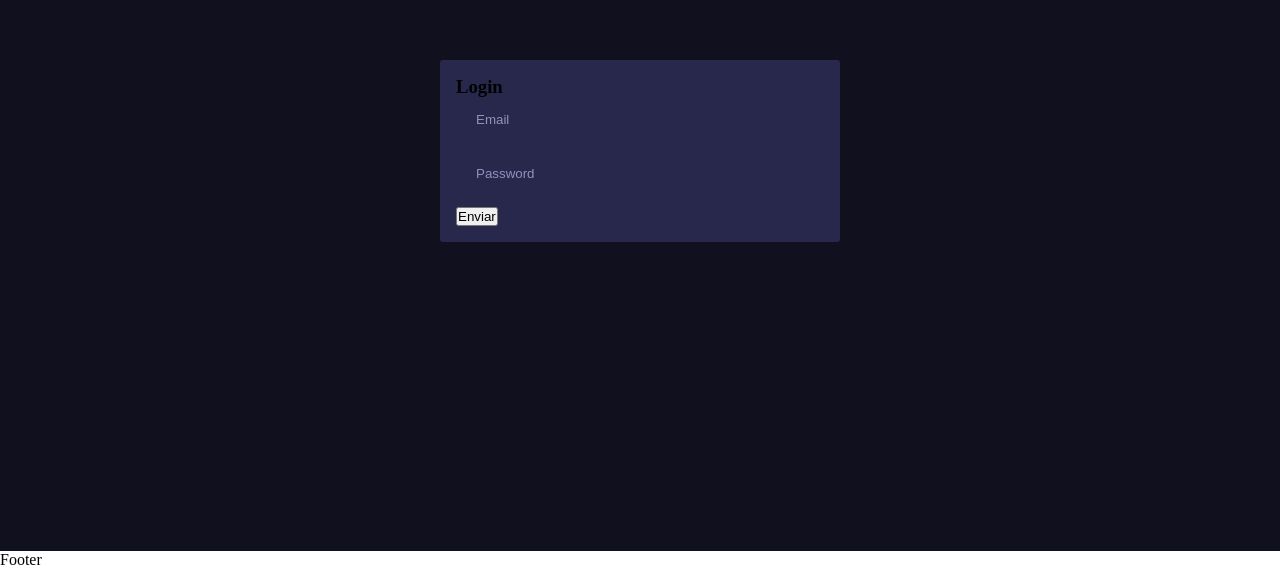
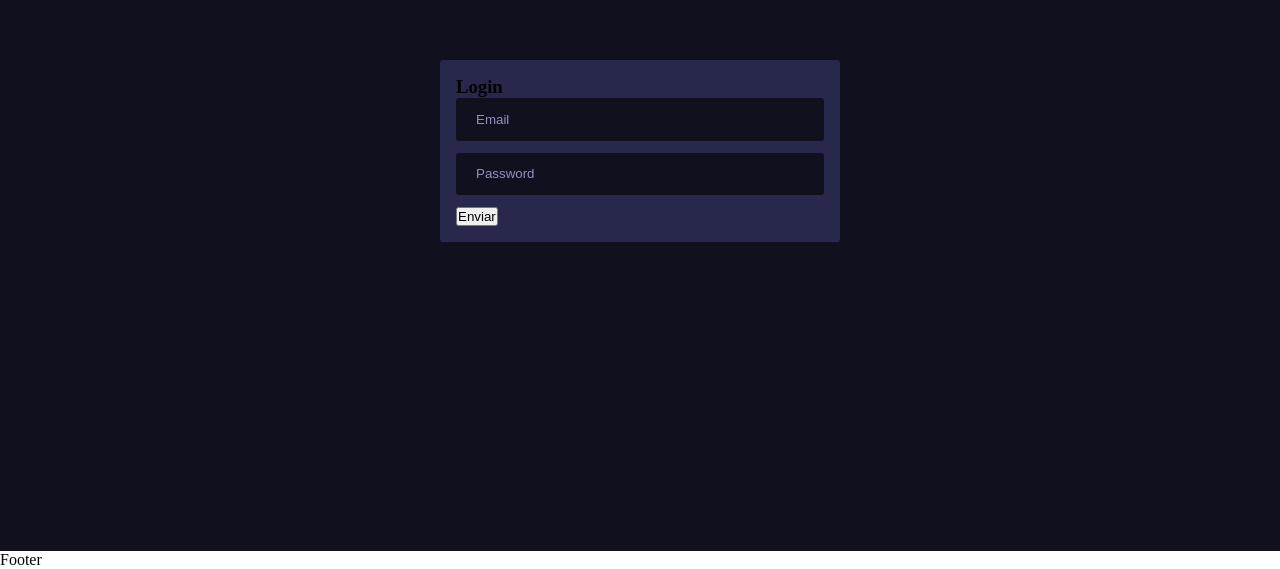
Before and after one commit to JefersonLC/next_img-app, a Next.js app: page /login in a window 1280 px wide. Shown: the part 249-818 px from the top of the page. Built offline with nearby package versions, Linux system fonts and the light colour scheme.

Commit message:
globals styles

```diff
--- a/src/styles/globals.css
+++ b/src/styles/globals.css
@@ -1,6 +1,7 @@
 :root {
   --border-radius: 3px;
-  --color-green: #3ec961
+  --color-green: #33a34f;
+  --color-main: #10101f
 }
 
 * {
@@ -11,5 +12,5 @@
 
 .main {
   min-height: 100vh;
-  background-color: #10101f;
+  background-color: var(--color-main);
 }
```
